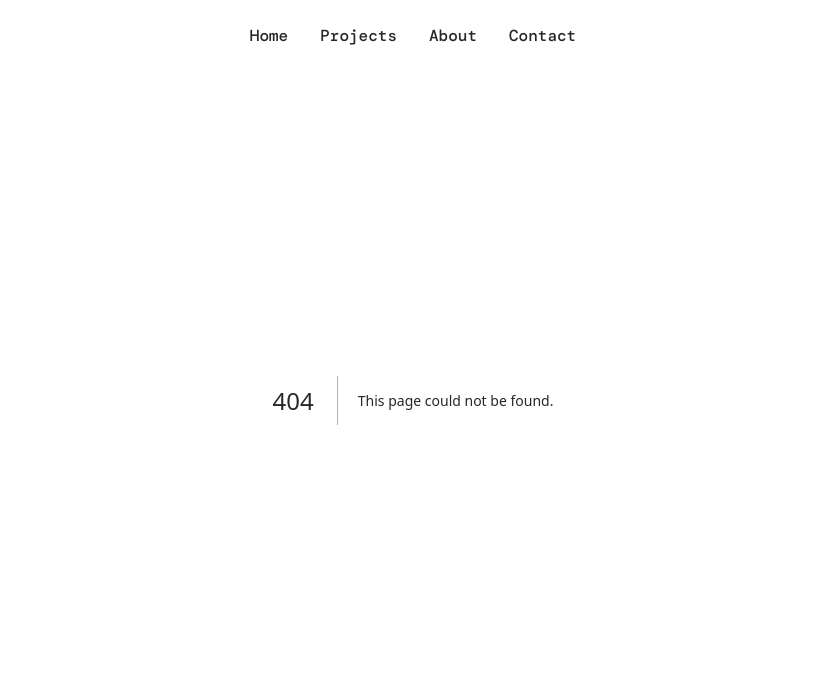
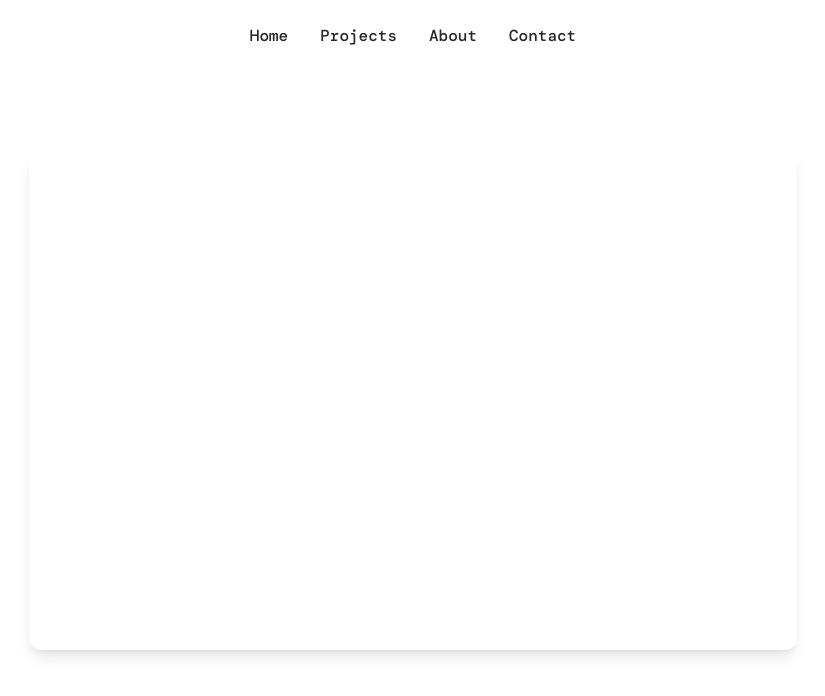
Before and after one commit to harrypeter07/suburbia-portfolio-for-portifier, a Next.js app: page /threed in a window 1280 px wide. Before the commit this address had no page. Shown: the top 696 px of the page, without its empty margins (227-1052 px from the left). Built offline with nearby package versions, Linux system fonts and the light colour scheme; a web font is replaced by a local one; what fluid-tailwind would draw is missing.

Commit message:
Remove unused Spline import from Hero component and add ThreeDPage component for 3D visualization

```diff
--- a/src/app/components/Hero.tsx
+++ b/src/app/components/Hero.tsx
@@ -1,6 +1,5 @@
 "use client";
 import React from "react";
-import Spline from "@splinetool/react-spline/next";
 import { Heading } from "./Heading";
 import { ButtonLink } from "./ButtonLink";
 
--- /dev/null
+++ b/src/app/threed/page.tsx
@@ -0,0 +1,18 @@
+"use client";
+import React from "react";
+import Script from "next/script";
+
+const ThreeDPage = () => {
+  return (
+    <section className="flex flex-col items-center justify-center min-h-screen bg-white gap-12 py-12">
+      <Script type="module" src="https://unpkg.com/@splinetool/viewer@1.10.41/build/spline-viewer.js" />
+      <div className="w-full max-w-3xl h-[500px] flex items-center justify-center rounded-xl shadow-lg bg-white">
+        {/* eslint-disable-next-line @next/next/no-img-element */}
+        {/* Spline Web Viewer */}
+        <spline-viewer url="https://prod.spline.design/1sMgnGO94Nhv2WXz/scene.splinecode" style={{width: '100%', height: '100%'}}></spline-viewer>
+      </div>
+    </section>
+  );
+};
+
+export default ThreeDPage;
```
